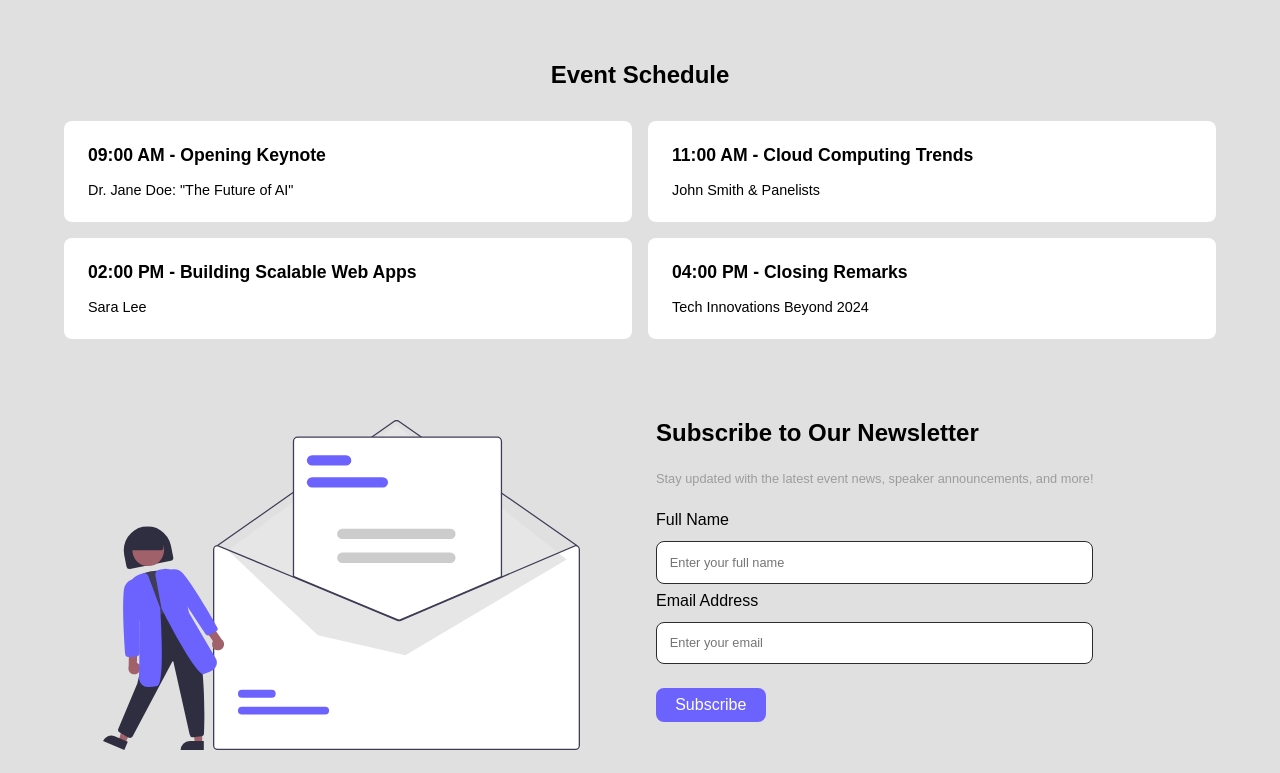
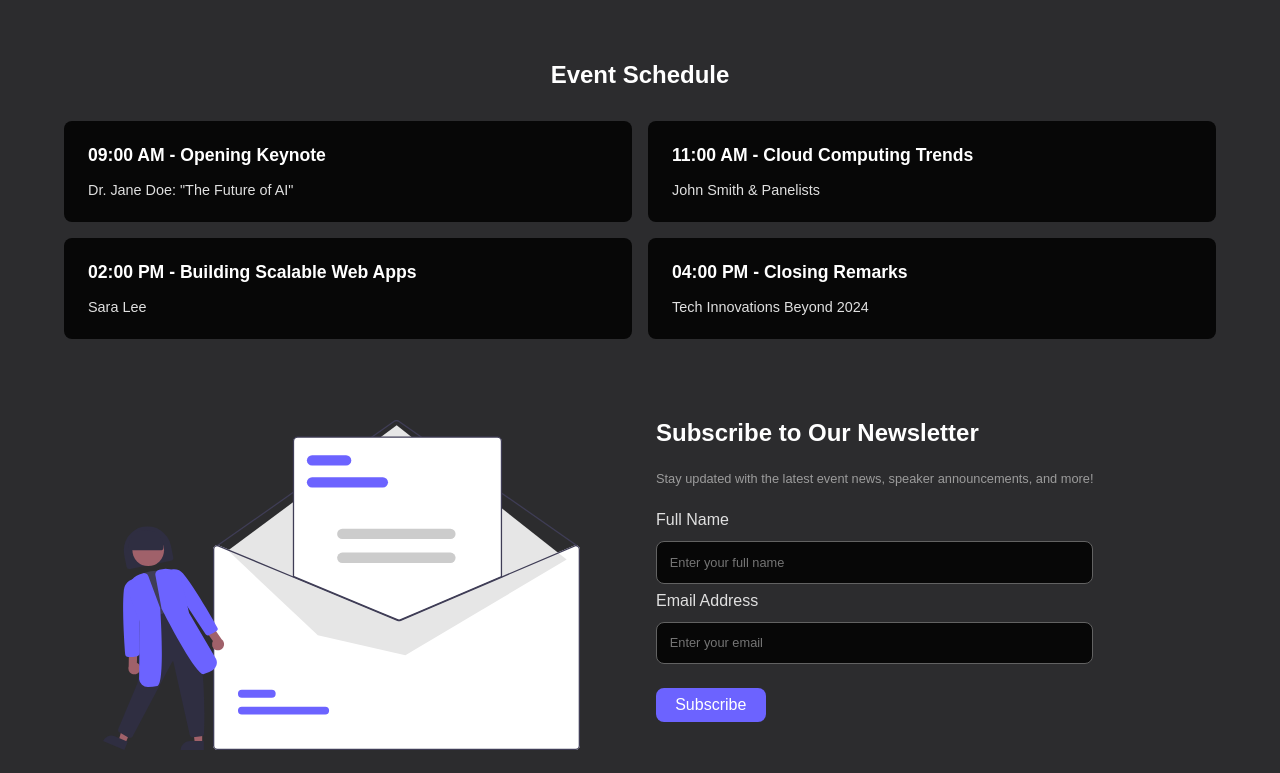
Before and after one commit to eduardomatos7/website-responsive, a plain HTML site: page index.html in a window 1280 px wide. Shown: the part 1167-1940 px from the top of the page. Drawn offline with Linux system fonts and the dark colour scheme.

Commit message:
add: prefers scheme user

```diff
--- a/style.css
+++ b/style.css
@@ -190,6 +190,12 @@ h3 {
     border-radius: .5rem;
     padding: .5rem 1rem;
     font-size: .8rem;
+    cursor: pointer;
+    transition: .5s ease;
+}
+.btn:hover {
+    transition: .3s ease-out;
+    background-color: #3e34ff;
 }
 form .btn, footer .btn {
     margin: 1rem 0 3rem;
@@ -367,3 +373,31 @@ footer .btn {
         margin-top: 5rem;
     }
 }
+
+@media screen and (prefers-color-scheme: dark){
+    body {
+        background-color: var(--color-dark);
+    }
+    .speakers, .schedule {
+        color: var(--color-white);
+    }
+    .speaker-card, .schedule-item {
+        background-color: var(--color-black);
+        color: var(--color-white);
+    }
+    .speaker-card p, .schedule-item p {
+        color: var(--color-light)
+    }
+
+    .newsletter-text h2{
+        color: var(--color-white);
+    }
+    .newsletter-form label, .footer p {
+        color: var(--color-light);
+    }
+
+    .newsletter-form input {
+        border: 1px solid #626262;
+        background-color: var(--color-black);
+    }
+}
```
